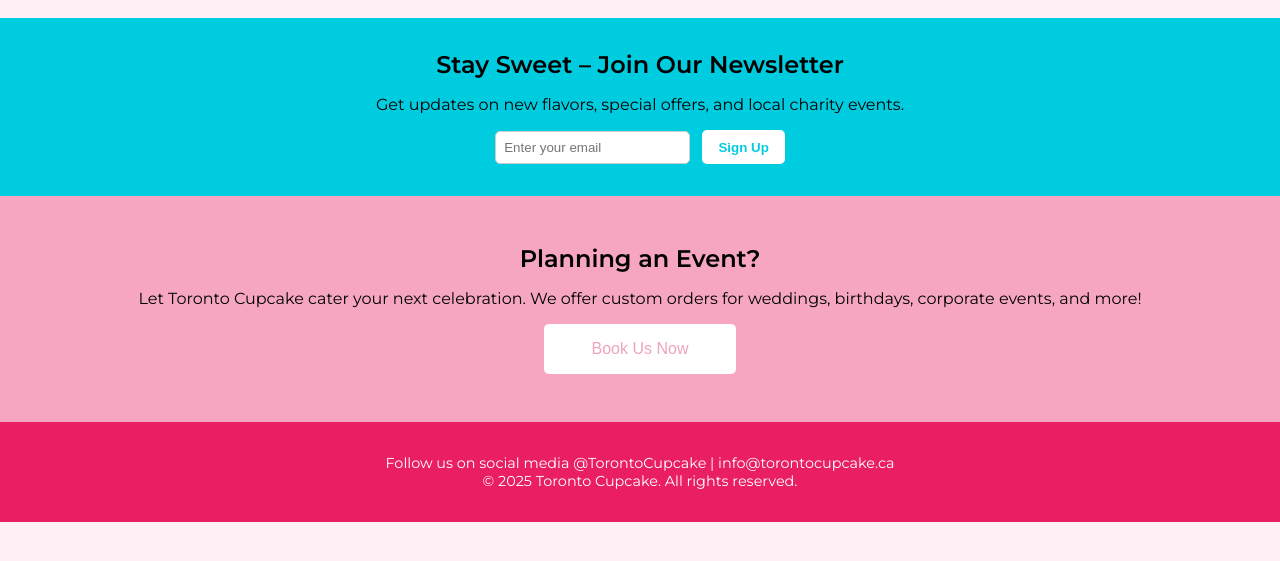
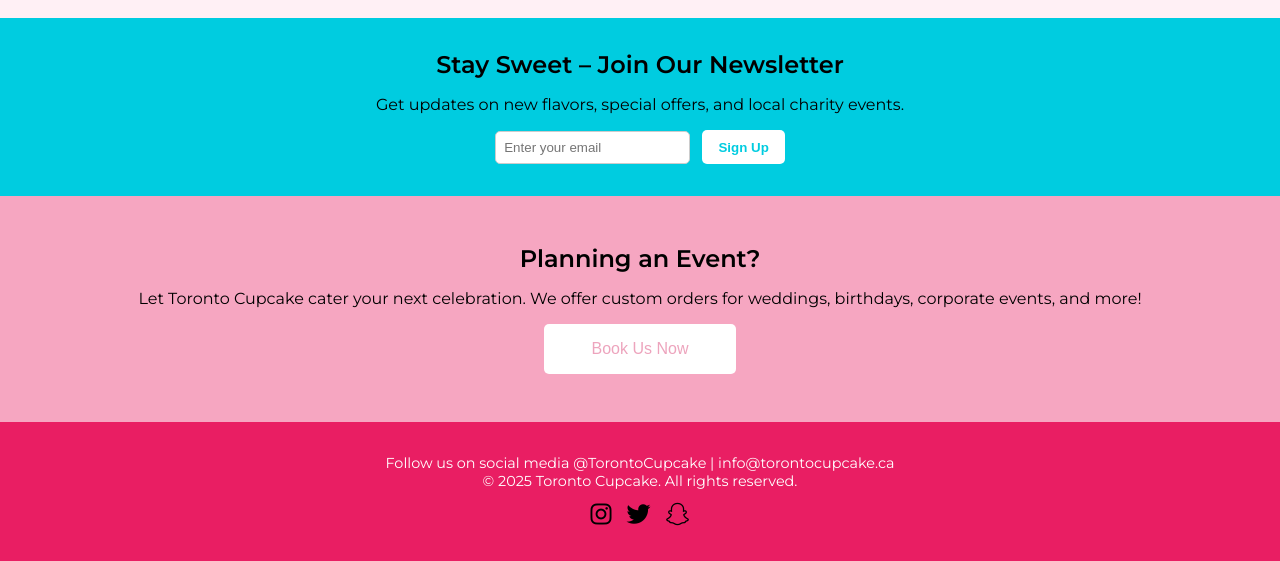
Before and after one commit to dawid-jarz/visexam.github.io, a plain HTML site: page index.html in a window 1280 px wide. Shown: the part 1232-1793 px from the top of the page. Before the commit the page ends 1754 px from the top, so only its background shows below. Drawn offline with nearby package versions, Linux system fonts and the light colour scheme.

Commit message:
Socials footer

```diff
--- a/index.html
+++ b/index.html
@@ -10,6 +10,7 @@
   <link rel="preconnect" href="https://fonts.googleapis.com">
   <link rel="preconnect" href="https://fonts.gstatic.com" crossorigin>
   <link href="https://fonts.googleapis.com/css2?family=Montserrat:wght@400;600&display=swap" rel="stylesheet">
+  <link href="https://cdnjs.cloudflare.com/ajax/libs/font-awesome/6.0.0-beta3/css/all.min.css" rel="stylesheet">
 </head>
 
 <body>
@@ -92,7 +93,34 @@
   <footer id="contact">
     <p>Follow us on social media @TorontoCupcake | info@torontocupcake.ca</p>
     <p>&copy; 2025 Toronto Cupcake. All rights reserved.</p>
-  </footer>
+    <div class="social-icons">
+      <a href="https://www.instagram.com/torontocupcake" target="_blank" aria-label="Instagram">
+          <i class="fab fa-instagram"></i>
+      </a>
+      <a href="https://www.twitter.com/torontocupcake" target="_blank" aria-label="X (Twitter)">
+          <i class="fab fa-twitter"></i>
+      </a>
+      <a href="https://www.snapchat.com/add/torontocupcake" target="_blank" aria-label="Snapchat">
+          <i class="fab fa-snapchat-ghost"></i>
+      </a>
+  </div>
+</footer>
+<style>
+  .social-icons {
+      display: flex;
+      justify-content: center;
+      gap: 15px;
+      margin-top: 10px;
+  }
+  .social-icons a {
+      color: #000;
+      font-size: 24px;
+      text-decoration: none;
+  }
+  .social-icons a:hover {
+      color: #ff69b4; /* Example hover color */
+  }
+</style>
 
   <script>
     document.querySelectorAll('[data-slider]').forEach(slider => {
```
Also changed, not shown: html/checkout.html (+28 -1 lines), html/cupcakes.html (+28 -1 lines), html/shoppingcart.html (+30 -3 lines), html/thanksforpurchase.html (+28 -1 lines).
